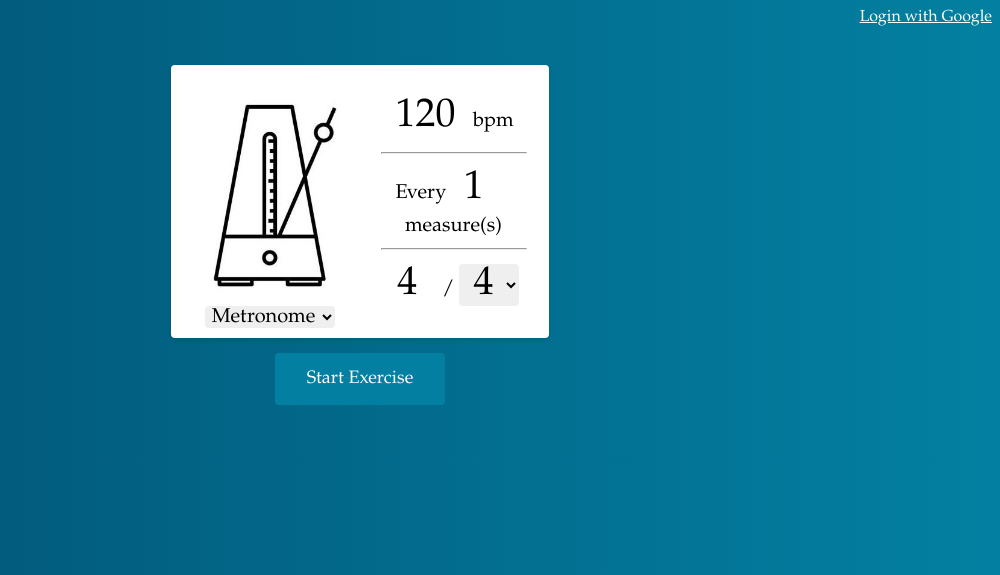
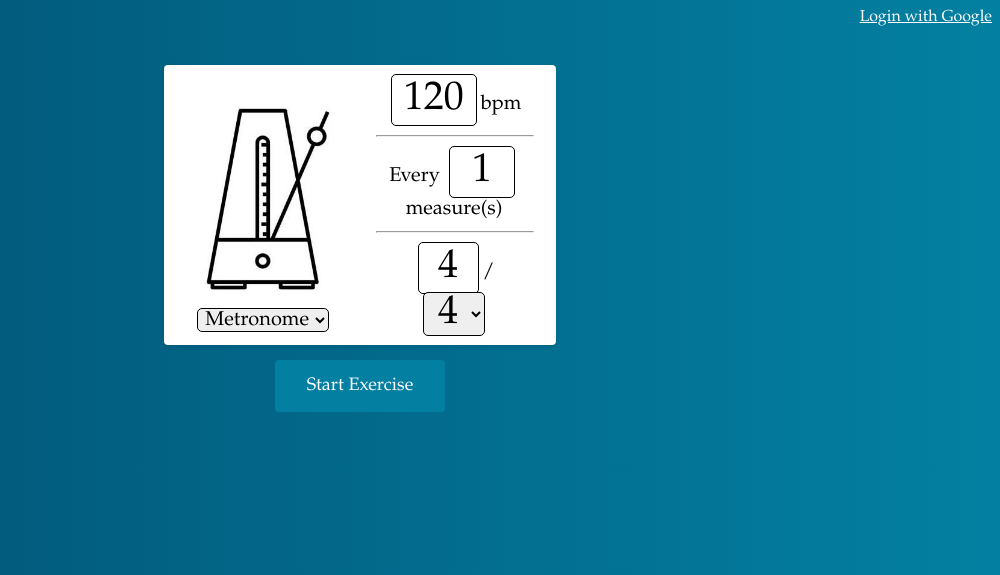
Before and after one commit to tjburk/Music-App, a Django app: page / in a window 1280 px wide. Shown: the top 575 px of the page, without its empty margins (280-1280 px from the left). Run offline with Django 4.2, Linux system fonts and the light colour scheme; some libraries are stand-ins or nearby versions.

Commit message:
Added borders around input fields (also removed arrows)

```diff
--- a/static/style/metronomeStyle.css
+++ b/static/style/metronomeStyle.css
@@ -46,12 +46,21 @@ body {
     padding: 0 5%;
 }
 
+/* Adds border around input */
+.controls select {
+    outline: solid thin;
+    margin: 0 5px;
+}
 .controls input {
-    box-sizing: border-box;
-    border: 3px solid #ccc;
-    -webkit-transition: 0.5s;
-    transition: 0.5s;
-    outline: none;
+    outline: solid thin;
+    margin: 0 5px;
+}
+
+/* Removes arrows */
+.controls input::-webkit-outer-spin-button,
+.controls input::-webkit-inner-spin-button {
+  -webkit-appearance: none;
+  margin: 0;
 }
 
 .controls hr{
@@ -72,6 +81,12 @@ body {
 
 .console img{
     width: 150px;
+}
+
+/* Adds border around click select */
+.console select {
+    outline: solid thin;
+    margin: 0 5px;
 }
 
 .trigger_metronome_button {
```
